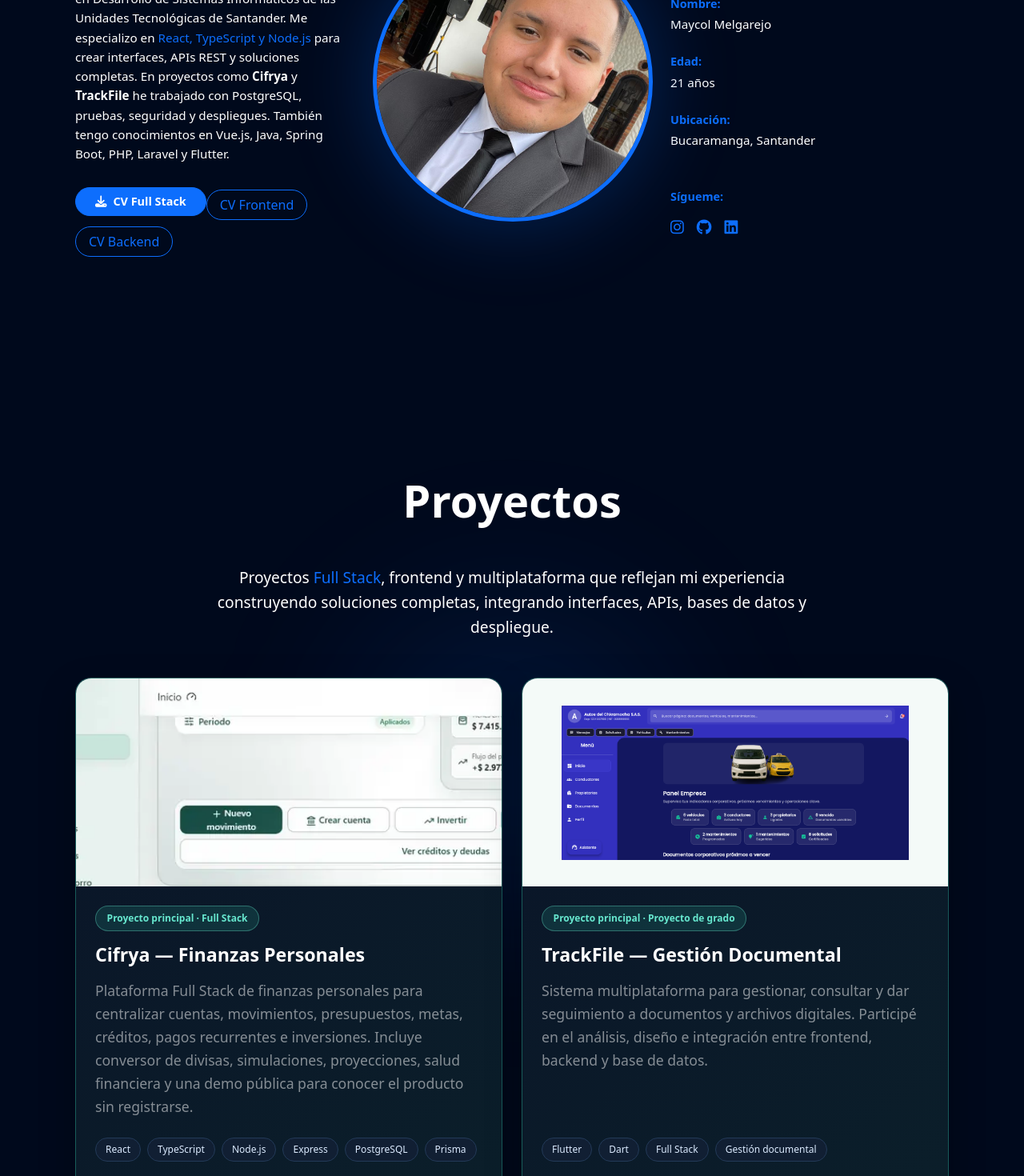
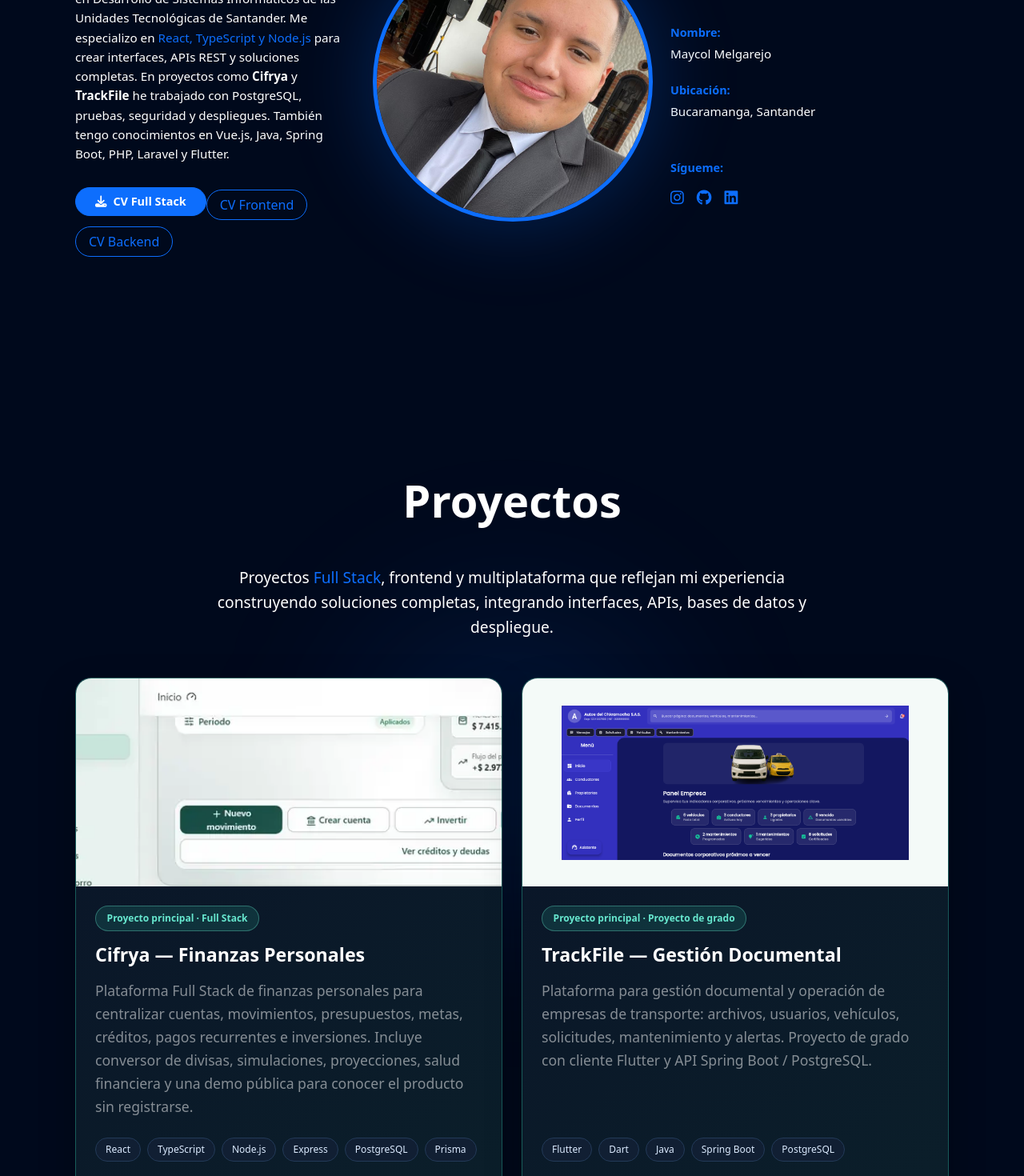
Before and after one commit to MelgarejoMaycol/Portafolio, a React (Vite) app: page / in a window 1280 px wide. Shown: the part 1040-2510 px from the top of the page at 80% size. Built offline with nearby package versions, Linux system fonts and the light colour scheme.

Commit message:
chore: remove obsolete CV assets and polish portfolio details

```diff
--- a/src/components/Contacto.jsx
+++ b/src/components/Contacto.jsx
@@ -173,7 +173,7 @@ export default function Contacto() {
 
               {error && (
                 <div className="alert alert-danger mt-3" role="alert" style={{ backgroundColor: 'rgba(220, 53, 69, 0.2)', border: '1px solid #dc3545', color: '#ff6b6b' }}>
-                  ✗ Error al enviar. Verififica que EmailJS esté configurado correctamente.
+                  ✗ Error al enviar. Verifica que EmailJS esté configurado correctamente.
                 </div>
               )}
             </form>
--- a/src/components/Proyectos.jsx
+++ b/src/components/Proyectos.jsx
@@ -29,10 +29,10 @@ export default function Proyectos() {
       id: 'trackfile',
       titulo: 'TrackFile — Gestión Documental',
       descripcion:
-        'Sistema multiplataforma para gestionar, consultar y dar seguimiento a documentos y archivos digitales. Participé en el análisis, diseño e integración entre frontend, backend y base de datos.',
+        'Plataforma para gestión documental y operación de empresas de transporte: archivos, usuarios, vehículos, solicitudes, mantenimiento y alertas. Proyecto de grado con cliente Flutter y API Spring Boot / PostgreSQL.',
       imagen: proyectoTrackFile,
       imagenContain: true,
-      stack: ['Flutter', 'Dart', 'Full Stack', 'Gestión documental'],
+      stack: ['Flutter', 'Dart', 'Java', 'Spring Boot', 'PostgreSQL'],
       linkPagina: 'https://trackfile.vercel.app/',
       linkDetalles: documentoTrackFile,
       detalleLabel: 'Documento',
--- a/src/components/SobreMi.jsx
+++ b/src/components/SobreMi.jsx
@@ -56,24 +56,6 @@ export default function SobreMi() {
             </div>
 
             <div className="mb-3 mb-md-4">
-              <p className="text-primary fw-bold mb-1" style={{ fontSize: '0.9rem' }}>Edad:</p>
-              <p className="text-white" style={{ fontSize: '0.95rem' }}>
-                {(() => {
-                  const hoy = new Date()
-                  const fechaNac = new Date(2004, 10, 16)
-                  let edad = hoy.getFullYear() - fechaNac.getFullYear()
-                  const diferenciaMeses = hoy.getMonth() - fechaNac.getMonth()
-
-                  if (diferenciaMeses < 0 || (diferenciaMeses === 0 && hoy.getDate() < fechaNac.getDate())) {
-                    edad--
-                  }
-
-                  return `${edad} años`
-                })()}
-              </p>
-            </div>
-
-            <div className="mb-3 mb-md-4">
               <p className="text-primary fw-bold mb-1" style={{ fontSize: '0.9rem' }}>Ubicación:</p>
               <p className="text-white" style={{ fontSize: '0.95rem' }}>Bucaramanga, Santander</p>
             </div>
```
Also changed, not shown: 2 other files (tests, documents, lock files or other folders).
